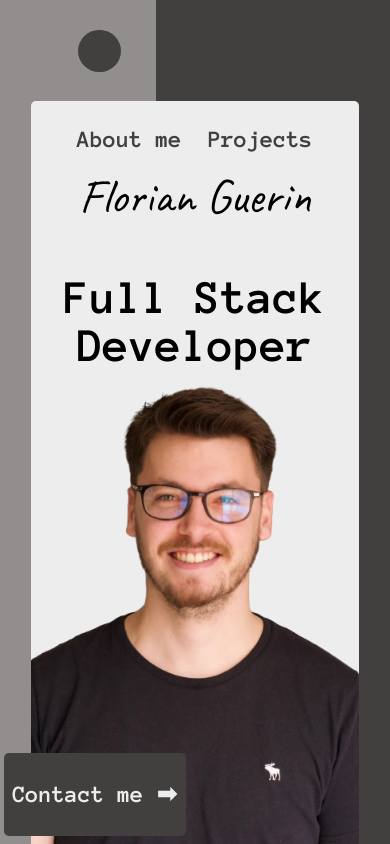
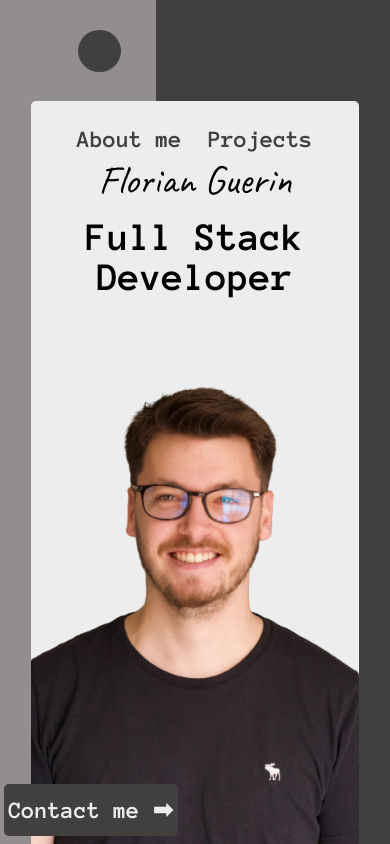
Before and after one commit to FlorianG2/portfolio-react, a React (Create React App) app: page / in a window 390 px wide. Shown: the top 844 px of the page. Built offline with nearby package versions, Linux system fonts and the light colour scheme.

Commit message:
fixing responsive

```diff
--- a/src/App.css
+++ b/src/App.css
@@ -33,7 +33,7 @@
 }
 
 .large-txt {
-  font-size: 3em;
+  font-size: 2.5em;
 }
 
 .width-15vw {
--- a/src/components/btn-contact/Btn-contact.css
+++ b/src/components/btn-contact/Btn-contact.css
@@ -14,14 +14,16 @@
 #btn-contact-mobile {
   display: flex;
   justify-content: center;
-  width: 45%;
+  align-items: center;
+  width: auto;
+  height: 3em;
   color: #EDEDED;
   z-index: 2;
   position: absolute;
   bottom: 1%;
   left: 1%;
   border-radius: 5px;
-  padding: 0.2em;
+  padding: 0.1em 0.3em 0.1em 0.3em;
   cursor: pointer;
 }
 
--- a/src/components/photo/Photo.css
+++ b/src/components/photo/Photo.css
@@ -8,6 +8,7 @@
 
 #photo-me-mobile {
   display: flex;
+  justify-content: center;
   position: absolute;
   width: 100%;
   bottom: 0vh;
--- a/src/components/text/Text.css
+++ b/src/components/text/Text.css
@@ -12,7 +12,11 @@
 #bloc-text-mobile {
   position: relative;
   width: 100%;
-  top: 2vh;
+  top: 5vh;
   margin: 0 auto;
   text-align: center;
 }
+
+#bloc-text-mobile p {
+  margin: 0.3em;
+}
```
